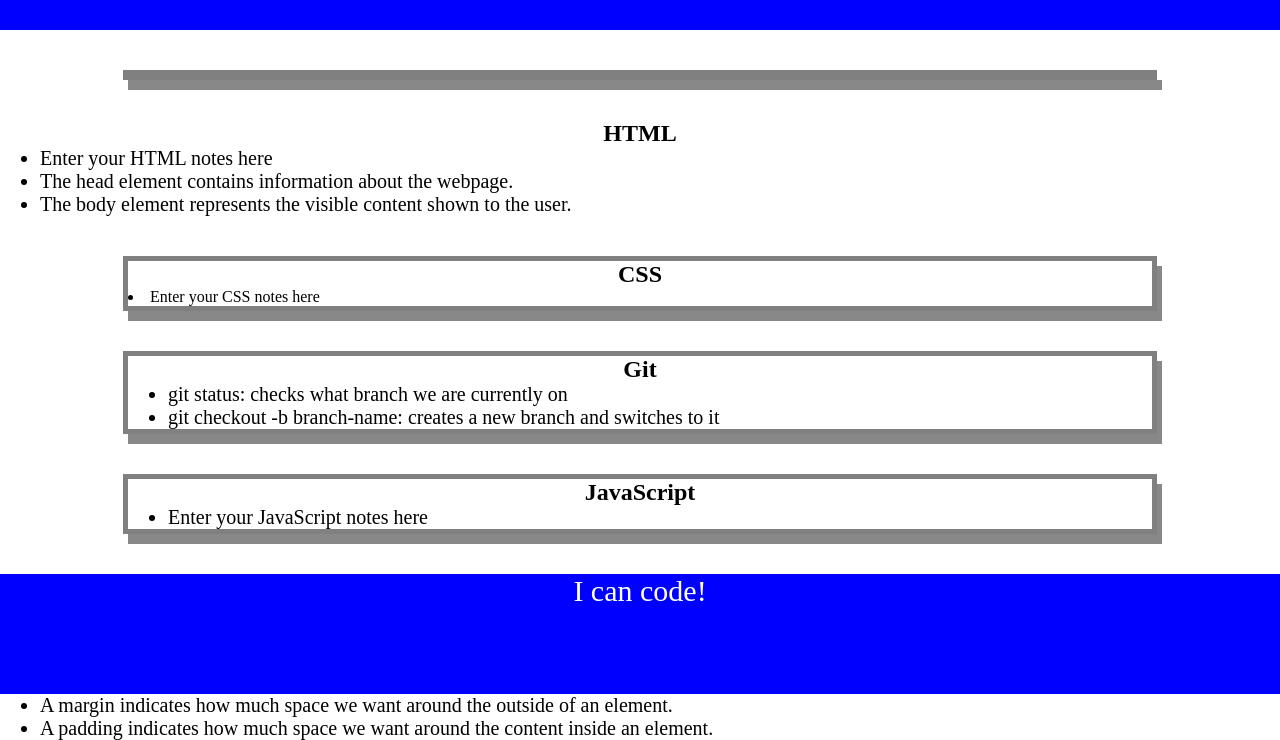
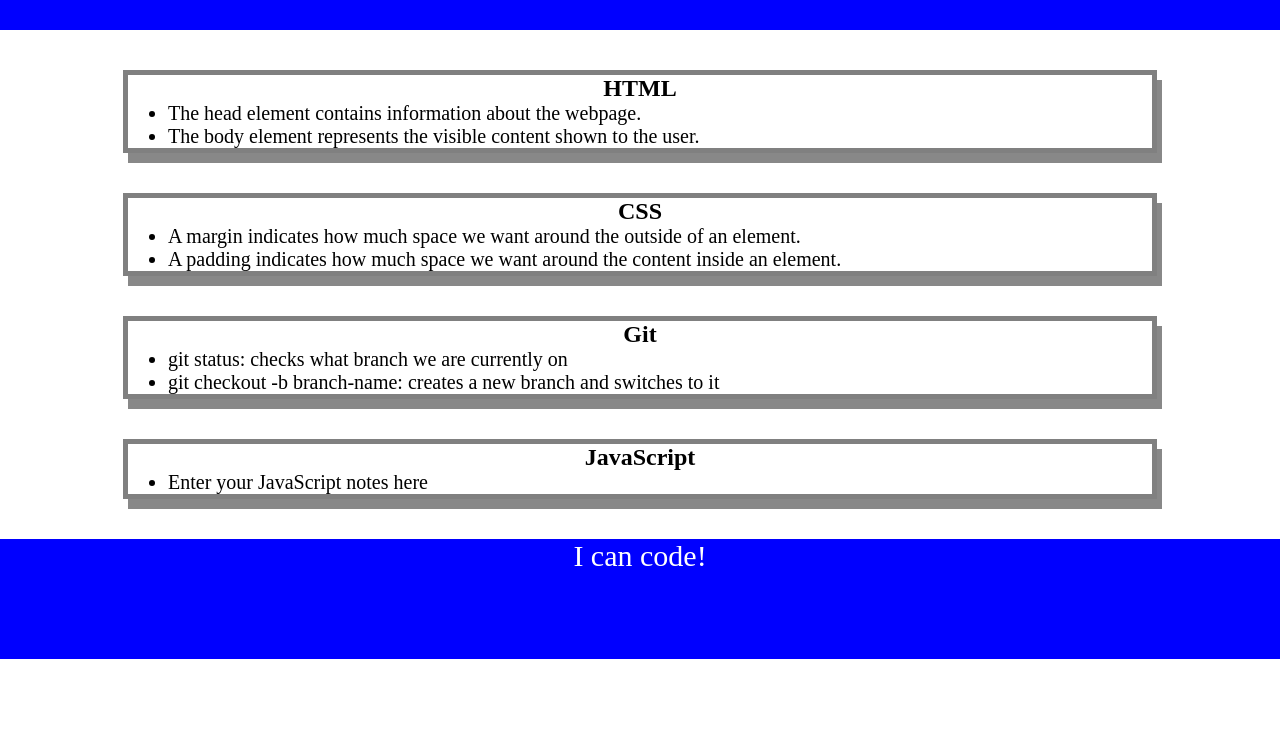
Before and after one commit to bllongbeverly/prework-study-guide, a plain HTML site: page index.html in a window 1280 px wide. Shown: the part 90-830 px from the top of the page. After the commit the page ends 800 px from the top, so only its background shows below. Drawn offline with Linux system fonts and the light colour scheme.

Commit message:
added CSS to project

```diff
--- a/assets/style.css
+++ b/assets/style.css
@@ -2,6 +2,7 @@
     margin: 0;
     padding: 0;
    }
+
    header,
    footer {
     width: 100%;
@@ -9,10 +10,12 @@ footer {
     background-color: blue;
     color: white;
    }
+
    h1,
    h2 {
     text-align: center;
    }
+
    img {
     display: block;
     height: 50px;
@@ -20,14 +23,17 @@ img {
     margin-left: auto;
     margin-right: auto;
    }
+
    ul {
     padding-left: 40px;
     font-size: 20px;
    }
+
    p {
     text-align: center;
     font-size: 30px;
    }
+
    .card {
     width: 80%;
     margin: 40px auto;
--- a/index.html
+++ b/index.html
@@ -4,7 +4,7 @@
     <meta charset="UTF-8" />
     <meta http-equiv="X-UA-Compatible" content="IE=edge" />
     <meta name="viewport" content="width=device-width, initial-scale=1.0" />
-    <link rel="stylesheet" href="./assets/style.css">
+    <link rel="stylesheet" href="./assets/style.css" />
     <title>Prework Study Guide</title>
   </head>
   <body>
@@ -15,29 +15,29 @@
 
     <main>
       <section class="card" id="html-section">
-        </section>
-
             <h2>HTML</h2>
             <ul>
-              <li>Enter your HTML notes here</li>
-            </ul>
-             </section>
-             <ul>
               <li>The head element contains information about the webpage.</li>
               <li>The body element represents the visible content shown to the user.</li>
             </ul>
+      </section>
+
             <section class="card" id="css-section">
               <h2>CSS</h2>
-              <li>Enter your CSS notes here</li>
-              </ul>
-              </section>
+              <ul>
+              <li>A margin indicates how much space we want around the outside of an element.</li>
+              <li>A padding indicates how much space we want around the content inside an element.</li>
+             </ul>
+            </section>
+
               <section class="card" id="git-section">
                 <h2>Git</h2>
                 <ul>
                   <li>git status: checks what branch we are currently on</li>
                   <li>git checkout -b branch-name: creates a new branch and switches to it</li>
                    </ul>
-                </section>
+              </section>
+
                 <section class="card" id="javascript-section">
                   <h2>JavaScript</h2>
                   <ul>
@@ -50,7 +50,3 @@
     </footer>
   </body>
 </html>
-<ul>
-  <li>A margin indicates how much space we want around the outside of an element.</li>
-  <li>A padding indicates how much space we want around the content inside an element.</li>
-</ul>
```
Lines whose indentation alone changed are shown as unchanged.
